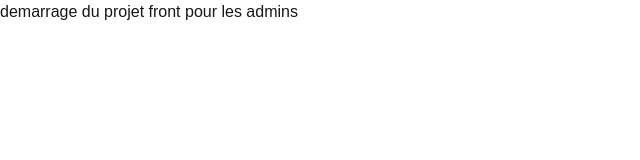
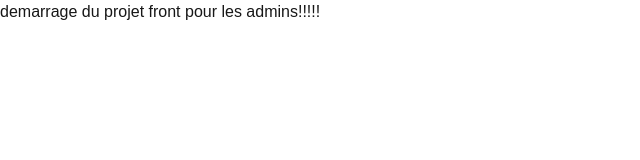
Before and after one commit to driano-gael/AdminJO_Front, a Next.js app in the folder application/: page / in a window 1280 px wide. Shown: the top 160 px of the page, without its empty margins (0-640 px from the left). Built offline with nearby package versions, Linux system fonts and the light colour scheme.

Commit message:
test ci/cd

```diff
--- a/application/src/app/page.tsx
+++ b/application/src/app/page.tsx
@@ -1,7 +1,7 @@
 export default function Home() {
   return (
     <>
-    <p>demarrage du projet front pour les admins</p>
+    <p>demarrage du projet front pour les admins!!!!!</p>
     </>
   );
 }
```
